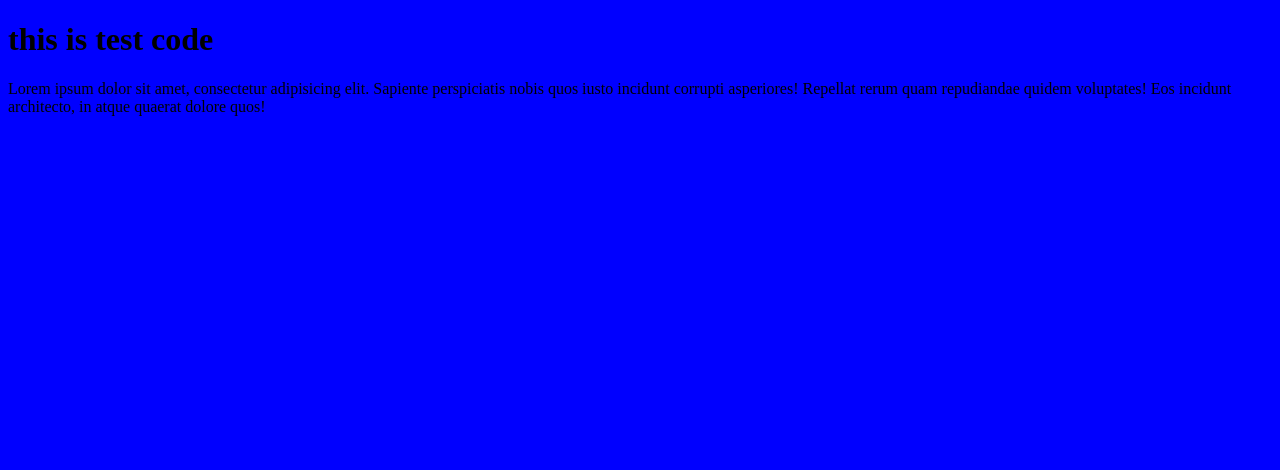
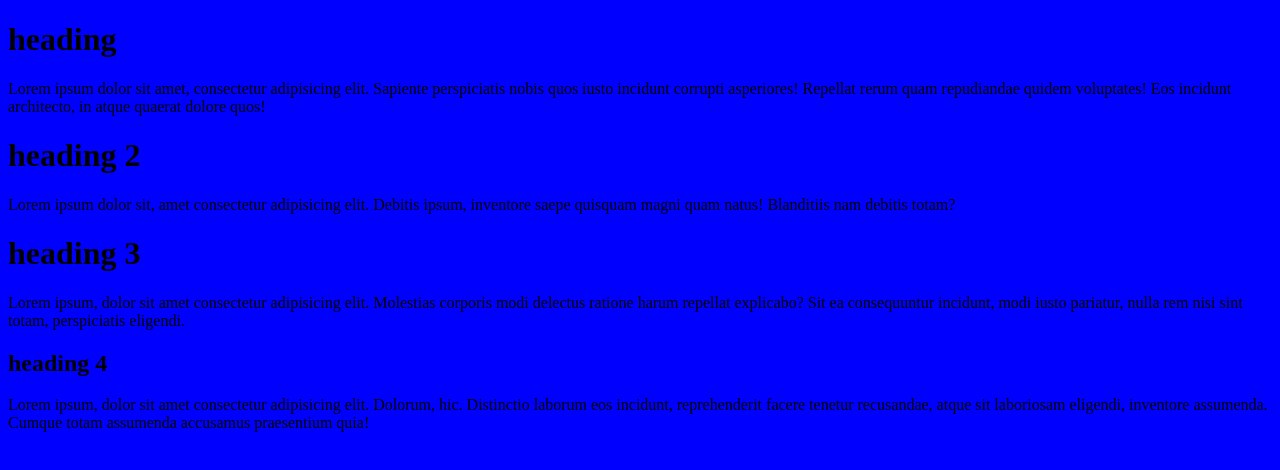
Before and after one commit to sabeerbikba/Emoji-HTML-CSS, a plain HTML site: page index.html in a window 1280 px wide. Drawn offline with Linux system fonts and the light colour scheme.

Commit message:
added heading and some paragraph

```diff
--- a/index.html
+++ b/index.html
@@ -7,7 +7,13 @@
     <link rel="stylesheet" href="style.css">
 </head>
 <body>
-    <h1>this is test code</h1>
+    <h1>heading</h1>
     <p>Lorem ipsum dolor sit amet, consectetur adipisicing elit. Sapiente perspiciatis nobis quos iusto incidunt corrupti asperiores! Repellat rerum quam repudiandae quidem voluptates! Eos incidunt architecto, in atque quaerat dolore quos!</p>
+    <h1>heading 2</h1>
+    <p>Lorem ipsum dolor sit, amet consectetur adipisicing elit. Debitis ipsum, inventore saepe quisquam magni quam natus! Blanditiis nam debitis totam?</p>
+    <h1>heading 3 </h1>
+    <p>Lorem ipsum, dolor sit amet consectetur adipisicing elit. Molestias corporis modi delectus ratione harum repellat explicabo? Sit ea consequuntur incidunt, modi iusto pariatur, nulla rem nisi sint totam, perspiciatis eligendi.</p>
+    <h2>heading 4</h2>
+    <p>Lorem ipsum, dolor sit amet consectetur adipisicing elit. Dolorum, hic. Distinctio laborum eos incidunt, reprehenderit facere tenetur recusandae, atque sit laboriosam eligendi, inventore assumenda. Cumque totam assumenda accusamus praesentium quia!</p>
 </body>
 </html>
```
